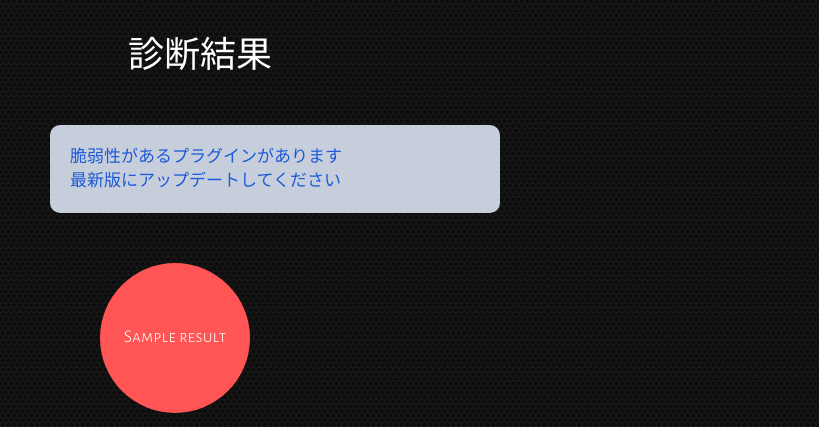
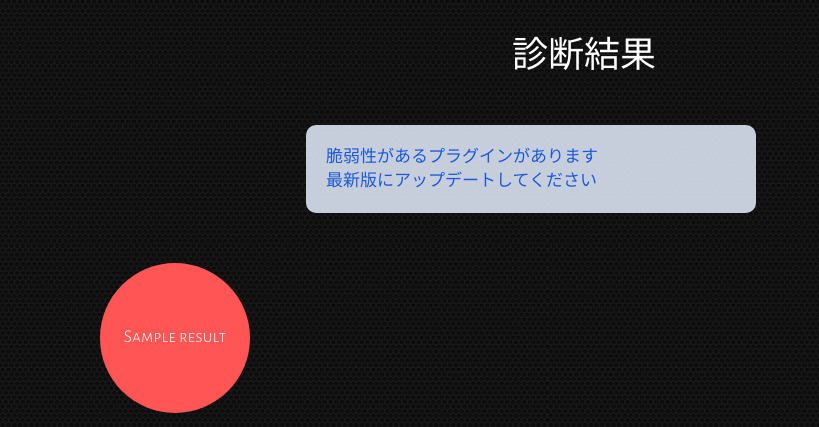
Before and after one commit to isl14B/WhiteAbyss, a Django app: template general/templates/result.html in a window 1280 px wide; the page is wider, and only the part inside the window is pictured. Shown: the top 427 px of that part, without its empty margins (0-819 px from the left). Run offline with Django 3.2, Linux system fonts and the light colour scheme; the template is opened without the code that fills it: most values are stand-ins (such as "Sample title", 1, 10 or a date in 2020); some libraries are stand-ins or nearby versions.

Commit message:
[add]タイトルを中央に来るようにCSSの変更

```diff
--- a/static/WhiteAbyss/css/style.css
+++ b/static/WhiteAbyss/css/style.css
@@ -7,7 +7,12 @@ h1{
     position: relative;
     padding-top: 15px;
     padding-bottom: 30px;
-    left: 10%;
+    left: 40%;
+    /*top: 0px;*/
+  /*right: 0px;*/
+  /*bottom: 0px;*/
+  /*left: 0px;*/
+    /*margin: auto !important;*/
 }
 p{
     font-family: 'Alegreya Sans SC', sans-serif;
@@ -64,6 +69,8 @@ p{
     opacity: 0.85;
     border-radius: 10px;
     display: none;
+    position: relative;
+    left: 20%;
 }
 .alert-box p{
     font-size: 17px;
```
